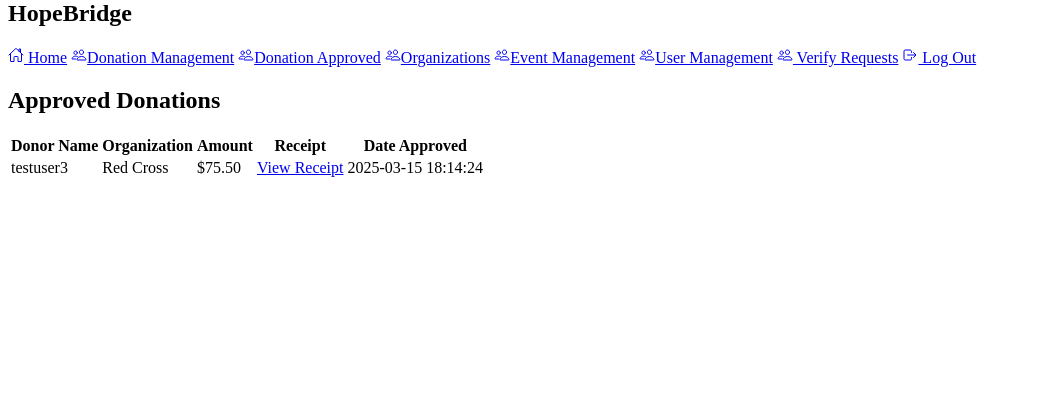
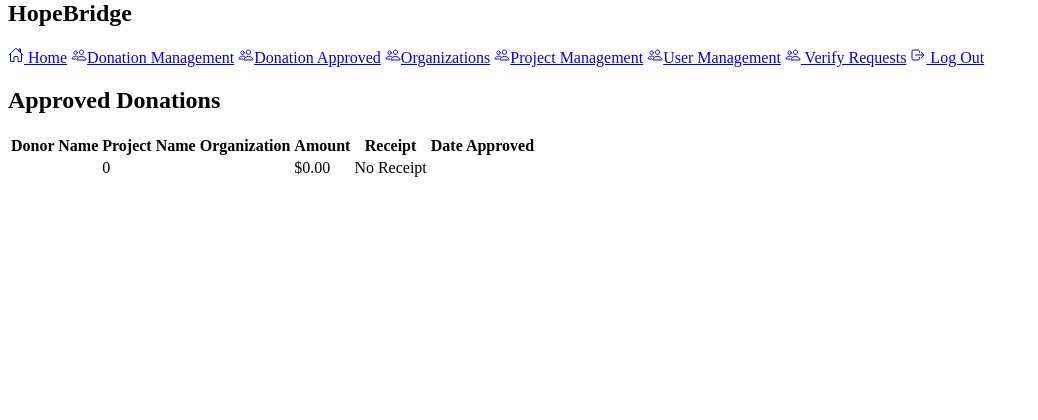
Before and after one commit to davidmanaloto/HopeBridge, a PHP site: page /donation_approved.php in a window 1280 px wide. Shown: the part 332-752 px from the top of the page, without its empty margins (0-1038 px from the left). Run offline with PHP 8.4, Linux system fonts and the light colour scheme; a user stored in the database is signed in; data comes from the database, SQL or seed files in the repository; data that the repository does not hold is empty.

Commit message:
Fixed styles and href

```diff
--- a/php/admin_dashboard.php
+++ b/php/admin_dashboard.php
@@ -58,7 +58,7 @@
             <a href="donation_management.php" class="nav-link donation-management"><ion-icon name="people-outline"></ion-icon>Donation Management</a>
             <a href="donation_approved.php" class="nav-link donation-management"><ion-icon name="people-outline"></ion-icon>Donation Approved</a>
             <a href="org_management.php" class="nav-link donation-management"><ion-icon name="people-outline"></ion-icon>Organizations</a>
-            <a href="fetch_events.php" class="nav-link donation-management"><ion-icon name="people-outline"></ion-icon>Event Management</a>
+            <a href="project_view.php" class="nav-link donation-management"><ion-icon name="people-outline"></ion-icon>Project Management</a>
             <a href="user_management.php" class="nav-link user-management"><ion-icon name="people-outline"></ion-icon>User Management</a>
             <a href="verify_management.php" class="nav-link user-management"><ion-icon name="people-outline"></ion-icon> Verify Requests</a>
             <a href="admin_logout.php" class="nav-link logout"><ion-icon name="log-out-outline"></ion-icon> Log Out</a>
--- a/php/donation_approved.php
+++ b/php/donation_approved.php
@@ -15,10 +15,11 @@
 }
 
 // Fetch approved donations
-$query = "SELECT d.id, u.username AS donor_name, o.name AS organization_name, d.amount, d.receipt_path, d.date_created
+$query = "SELECT d.id, u.username AS donor_name, o.name AS organization_name, COALESCE(p.project_name,'Direct Donation') AS project_name, d.amount, d.receipt_path, d.date_created
           FROM donations d
           JOIN user_table u ON d.user_id = u.id
           JOIN organizations o ON d.organization_id = o.id
+          LEFT JOIN projects p on d.project_id = p.project_id
           WHERE d.status = 'completed'
           ORDER BY d.date_created DESC";
 $result = $conn->query($query);
@@ -50,7 +51,7 @@
             <a href="donation_management.php" class="nav-link donation-management"><ion-icon name="people-outline"></ion-icon>Donation Management</a>
             <a href="donation_approved.php" class="nav-link donation-management"><ion-icon name="people-outline"></ion-icon>Donation Approved</a>
             <a href="org_management.php" class="nav-link donation-management"><ion-icon name="people-outline"></ion-icon>Organizations</a>
-            <a href="fetch_events.php" class="nav-link donation-management"><ion-icon name="people-outline"></ion-icon>Event Management</a>
+            <a href="project_view.php" class="nav-link donation-management"><ion-icon name="people-outline"></ion-icon>Project Management</a>
             <a href="user_management.php" class="nav-link user-management"><ion-icon name="people-outline"></ion-icon>User Management</a>
             <a href="verify_management.php" class="nav-link user-management"><ion-icon name="people-outline"></ion-icon> Verify Requests</a>
             <a href="admin_logout.php" class="nav-link logout"><ion-icon name="log-out-outline"></ion-icon> Log Out</a>
@@ -64,6 +65,7 @@
         <thead>
             <tr>
                 <th>Donor Name</th>
+                <th>Project Name</th>
                 <th>Organization</th>
                 <th>Amount</th>
                 <th>Receipt</th>
@@ -74,6 +76,7 @@
         <?php while ($row = $result->fetch_assoc()): ?>
                 <tr>
                     <td><?= htmlspecialchars($row['donor_name']) ?></td>
+                    <td><?= htmlspecialchars($row['project_name']) ?>
                     <td><?= htmlspecialchars($row['organization_name']) ?></td>
                     <td>$<?= number_format($row['amount'], 2) ?></td>
                     <td>
--- a/php/donation_management.php
+++ b/php/donation_management.php
@@ -41,7 +41,7 @@
             <a href="donation_management.php" class="nav-link donation-management"><ion-icon name="people-outline"></ion-icon>Donation Management</a>
             <a href="donation_approved.php" class="nav-link donation-management"><ion-icon name="people-outline"></ion-icon>Donation Approved</a>
             <a href="org_management.php" class="nav-link donation-management"><ion-icon name="people-outline"></ion-icon>Organizations</a>
-            <a href="fetch_events.php" class="nav-link donation-management"><ion-icon name="people-outline"></ion-icon>Event Management</a>
+            <a href="project_view.php" class="nav-link donation-management"><ion-icon name="people-outline"></ion-icon>Project Management</a>
             <a href="user_management.php" class="nav-link user-management"><ion-icon name="people-outline"></ion-icon>User Management</a>
             <a href="verify_management.php" class="nav-link user-management"><ion-icon name="people-outline"></ion-icon> Verify Requests</a>
             <a href="admin_logout.php" class="nav-link logout"><ion-icon name="log-out-outline"></ion-icon> Log Out</a>
--- a/php/org_management.php
+++ b/php/org_management.php
@@ -35,7 +35,7 @@
             <a href="donation_management.php" class="nav-link donation-management"><ion-icon name="people-outline"></ion-icon>Donation Management</a>
             <a href="donation_approved.php" class="nav-link donation-management"><ion-icon name="people-outline"></ion-icon>Donation Approved</a>
             <a href="org_management.php" class="nav-link donation-management"><ion-icon name="people-outline"></ion-icon>Organizations</a>
-            <a href="fetch_events.php" class="nav-link donation-management"><ion-icon name="people-outline"></ion-icon>Event Management</a>
+            <a href="project_view.php" class="nav-link donation-management"><ion-icon name="people-outline"></ion-icon>Project Management</a>
             <a href="user_management.php" class="nav-link user-management"><ion-icon name="people-outline"></ion-icon>User Management</a>
             <a href="verify_management.php" class="nav-link user-management"><ion-icon name="people-outline"></ion-icon> Verify Requests</a>
             <a href="admin_logout.php" class="nav-link logout"><ion-icon name="log-out-outline"></ion-icon> Log Out</a>
@@ -46,7 +46,7 @@
     <h2>Organization Management</h2>
     </div>
 
-    <button onclick="showAddOrganizationModal()">Add Organization</button>
+    <button class="add-btn" onclick="showAddOrganizationModal()">Add Organization</button>
 
     <div id="addOrganizationModal" class="modal">
     <div class="modal-content">
@@ -68,7 +68,7 @@
         <label for="orgDescription">Description:</label>
         <textarea id="orgDescription" required></textarea><br>
 
-        <button onclick="addOrganization()">Submit</button>
+        <button class="add-btn" onclick="addOrganization()">Submit</button>
         </form>
     </div>
     </div>
--- a/php/user_management.php
+++ b/php/user_management.php
@@ -90,7 +90,7 @@
             <a href="donation_management.php" class="nav-link donation-management"><ion-icon name="people-outline"></ion-icon>Donation Management</a>
             <a href="donation_approved.php" class="nav-link donation-management"><ion-icon name="people-outline"></ion-icon>Donation Approved</a>
             <a href="org_management.php" class="nav-link donation-management"><ion-icon name="people-outline"></ion-icon>Organizations</a>
-            <a href="fetch_events.php" class="nav-link donation-management"><ion-icon name="people-outline"></ion-icon>Event Management</a>
+            <a href="project_view.php" class="nav-link donation-management"><ion-icon name="people-outline"></ion-icon>Project Management</a>
             <a href="user_management.php" class="nav-link user-management"><ion-icon name="people-outline"></ion-icon>User Management</a>
             <a href="verify_management.php" class="nav-link user-management"><ion-icon name="people-outline"></ion-icon> Verify Requests</a>
             <a href="admin_logout.php" class="nav-link logout"><ion-icon name="log-out-outline"></ion-icon> Log Out</a>
```
Also changed, not shown: css/management.css (+13 -0 lines).
